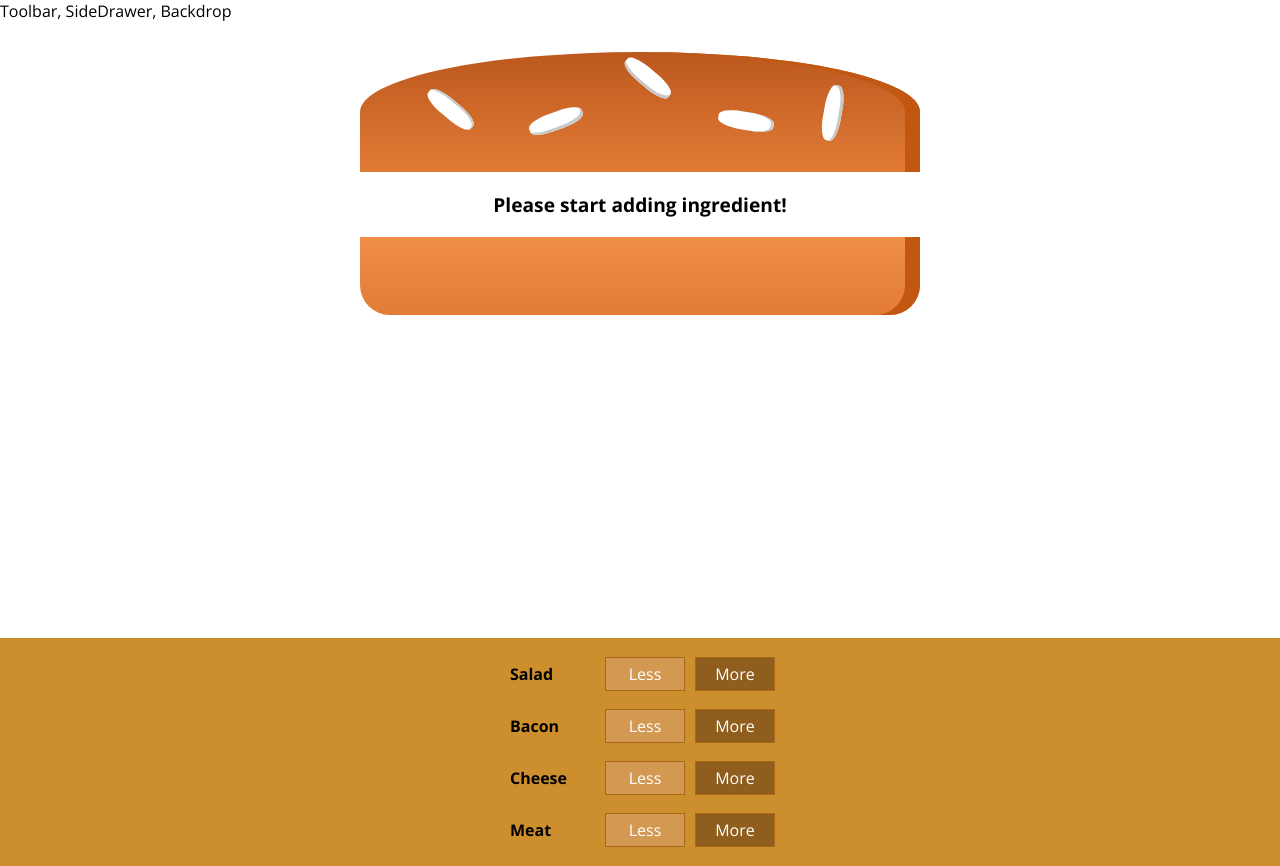
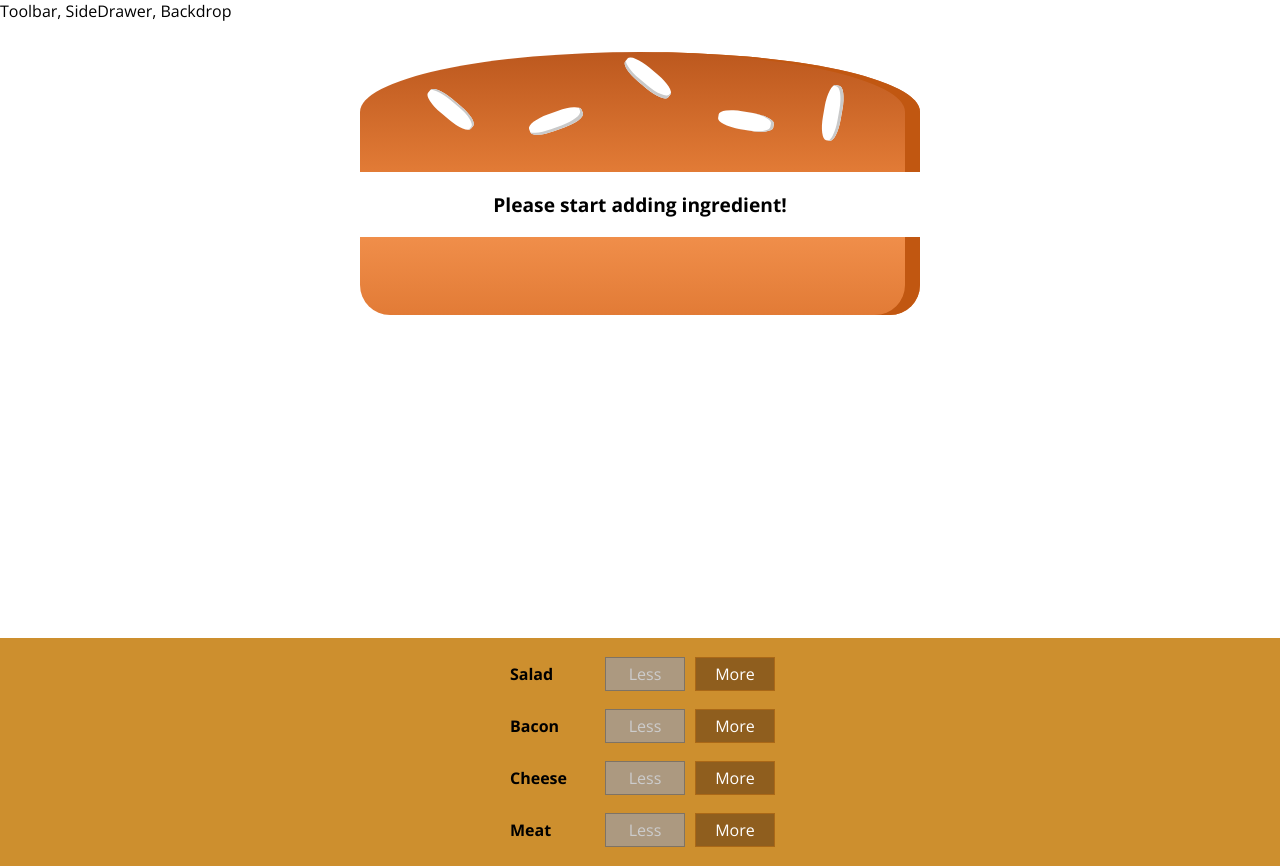
Before and after one commit to R2D34/burger-app, a React (Create React App) app in the folder burger-app/: page / in a window 1280 px wide. Built offline with nearby package versions, Linux system fonts and the light colour scheme.

Commit message:
Added removeIngredient functionaliy

```diff
--- a/burger-app/src/components/Burger/BuildControls/BuildControl/BuildControl.js
+++ b/burger-app/src/components/Burger/BuildControls/BuildControl/BuildControl.js
@@ -5,7 +5,13 @@
 const buildControl = (props) => (
   <div className={classes.BuildControl}>
     <div className={classes.Label}>{props.label}</div>
-    <button className={classes.Less}>Less</button>
+    <button
+      className={classes.Less}
+      onClick={props.removed}
+      disabled={props.disabled}
+    >
+      Less
+    </button>
     <button className={classes.More} onClick={props.added}>
       More
     </button>
--- a/burger-app/src/components/Burger/BuildControls/BuildControls.js
+++ b/burger-app/src/components/Burger/BuildControls/BuildControls.js
@@ -17,6 +17,8 @@
         key={ctrl.label}
         label={ctrl.label}
         added={() => props.ingredientAdded(ctrl.type)}
+        removed={() => props.ingredientRemoved(ctrl.type)}
+        disabled={props.disabled[ctrl.type]}
       />
     ))}
   </div>
--- a/burger-app/src/containers/BurgerBuilder/BurgerBuilder.js
+++ b/burger-app/src/containers/BurgerBuilder/BurgerBuilder.js
@@ -36,11 +36,40 @@
     this.setState({ totalPrice: newPrice, ingredients: updatedIngredients });
   };
 
+  removeIngredientHandler = (type) => {
+    const oldCount = this.state.ingredients[type];
+    if (oldCount <= 0) {
+      return;
+    }
+    const updatedCount = oldCount - 1;
+    const updatedIngredients = {
+      ...this.state.ingredients,
+    };
+    updatedIngredients[type] = updatedCount;
+    const priceDeduction = INGREDIENT_PRICES[type];
+    const oldPrice = this.state.totalPrice;
+    const newPrice = oldPrice - priceDeduction;
+
+    this.setState({ totalPrice: newPrice, ingredients: updatedIngredients });
+  };
+
   render() {
+    const disabledInfo = {
+      ...this.state.ingredients,
+    };
+
+    for (let key in disabledInfo) {
+      disabledInfo[key] = disabledInfo[key] <= 0;
+    }
+
     return (
       <Aux>
         <Burger ingredients={this.state.ingredients} />
-        <BuildControls ingredientAdded={this.addIngredientHandler} />
+        <BuildControls
+          ingredientAdded={this.addIngredientHandler}
+          ingredientRemoved={this.removeIngredientHandler}
+          disabled={disabledInfo}
+        />
       </Aux>
     );
   }
```
